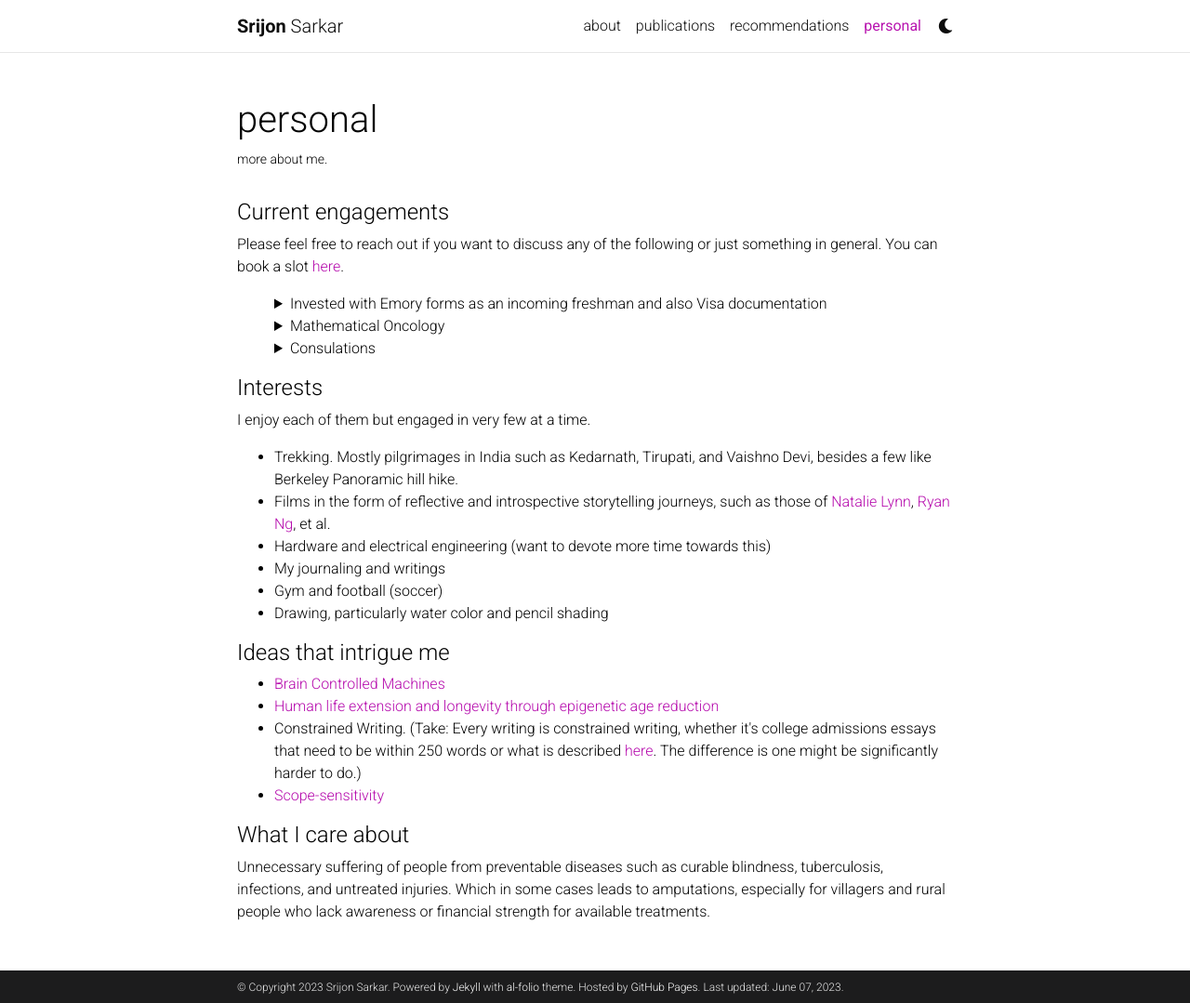
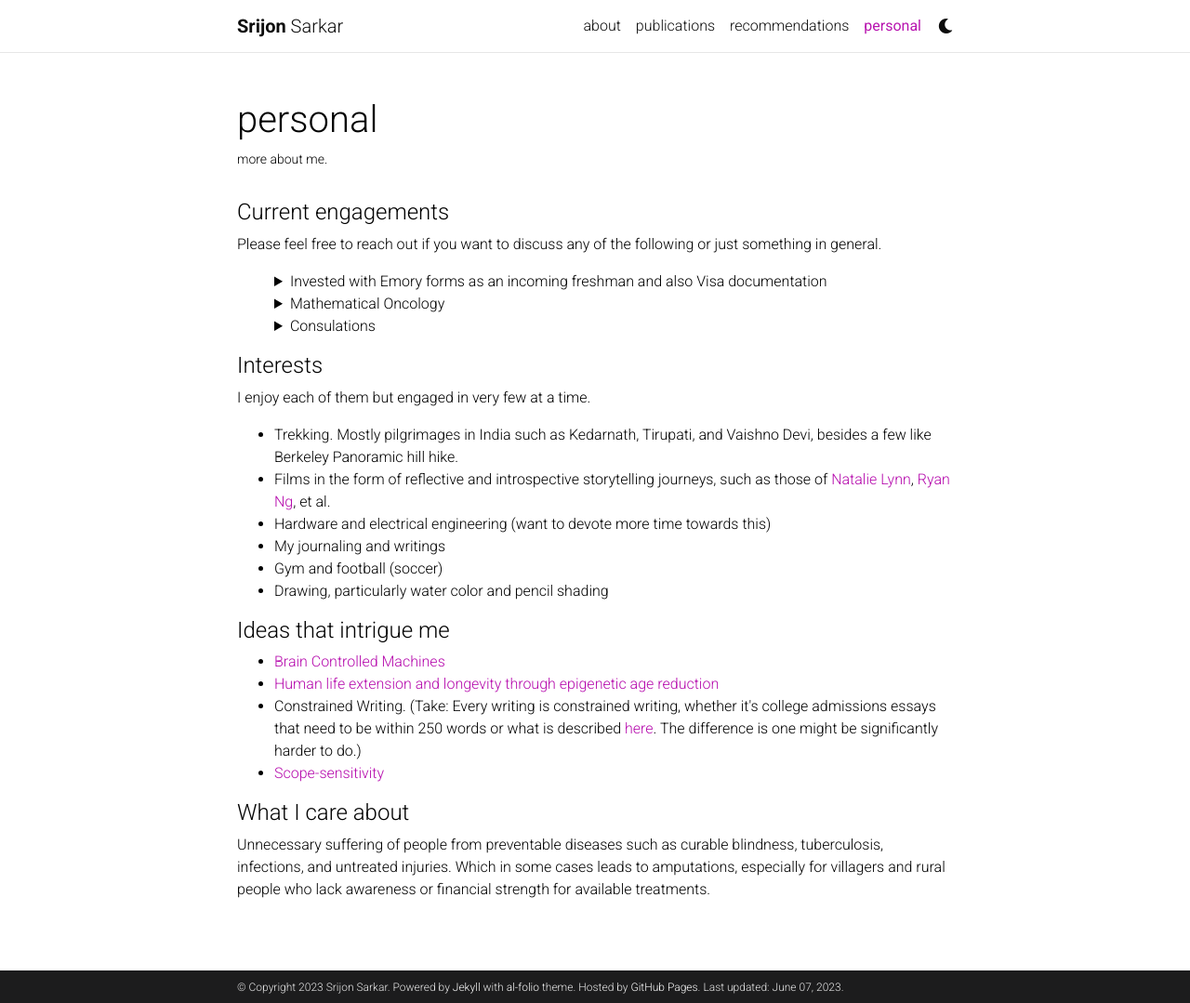
Before and after one commit to sarkarsrijon/sarkarsrijon.github.io, a Jekyll site: the page built from _pages/personal.md, in a window 1280 px wide and 1079 px high. Shown: the whole window at 93% size. Built offline with Jekyll 4.4.1, drawn with Linux system fonts in a browser that asks for light colours; comment, search, counter and statistics services are not loaded; a style sheet for code colours, icons or effects is not loaded.

Commit message:
Update personal.md

```diff
--- a/_pages/personal.md
+++ b/_pages/personal.md
@@ -9,7 +9,7 @@ nav: true
 
 #### Current engagements
 
-Please feel free to reach out if you want to discuss any of the following or just something in general. You can book a slot [here](https://calendly.com/srijonrick/1-on-1-with-srijon).
+Please feel free to reach out if you want to discuss any of the following or just something in general.
 
 <ul>
 <details>
```
